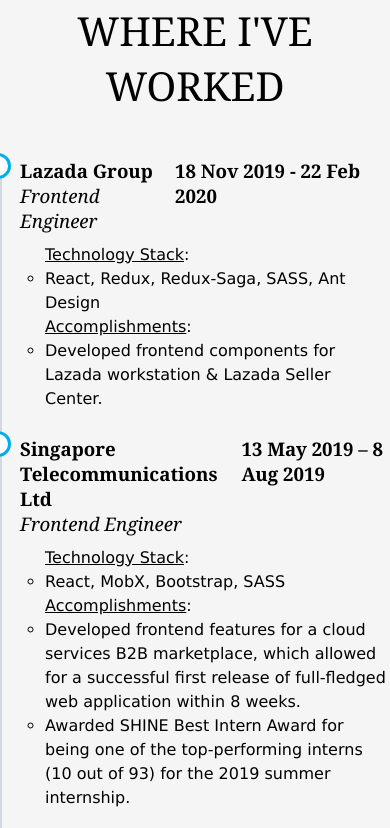
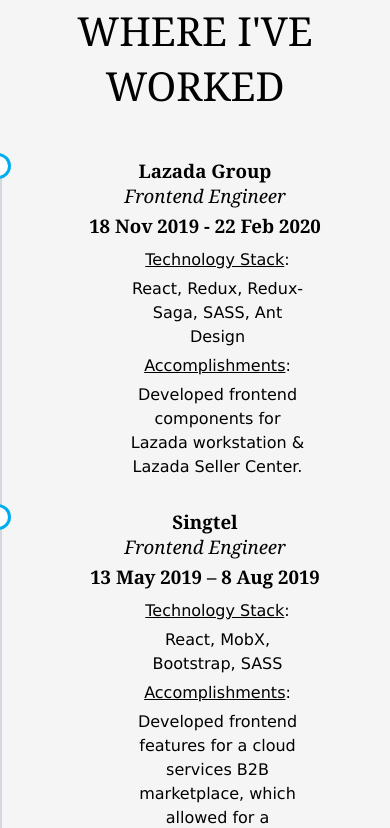
Before and after one commit to richardgohcr/richardgohcr.github.io, a website: page index.html in a window 390 px wide. Shown: the part 1696-2524 px from the top of the page. Drawn offline with Linux system fonts and the light colour scheme; some packages are replaced by stand-ins of ours; a script that the page names is missing.

Commit message:
Fixed text alignment for work section for tablets

```diff
--- a/index.html
+++ b/index.html
@@ -123,7 +123,7 @@
               <li>
                 <div class="work-header-container">
                   <h3 class="company">
-                    Singapore Telecommunications Ltd <br />
+                    Singtel <br />
                     <span class="role">Frontend Engineer</span>
                   </h3>
                   <h3 class="date">13 May 2019 – 8 Aug 2019</h3>
@@ -160,8 +160,7 @@
                 </div>
                 <div class="work-description">
                   <ul>
-                    <u>Key Functions</u
-                    >:
+                    <u>Key Functions</u>:
                     <li>B2B sales | Project management | Business research</li>
                   </ul>
                   <ul>
--- a/styles/main.scss
+++ b/styles/main.scss
@@ -249,4 +249,25 @@
       width: 425px;
     }
   }
+
+  .experience{
+    .work-header-container{
+      flex-direction: column;
+      align-items: center;
+      text-align: center;
+    }
+  }
+  .work-description{
+    display: flex;
+    flex-direction: column;
+    align-items: center;
+    text-align: center;
+    padding-left: 80px;
+    padding-right: 80px;
+    text-align: center;
+    li{
+      padding: 5px 0px;
+      list-style: none;
+    }
+  }
 }
```
Also changed, not shown: styles/main.css.
